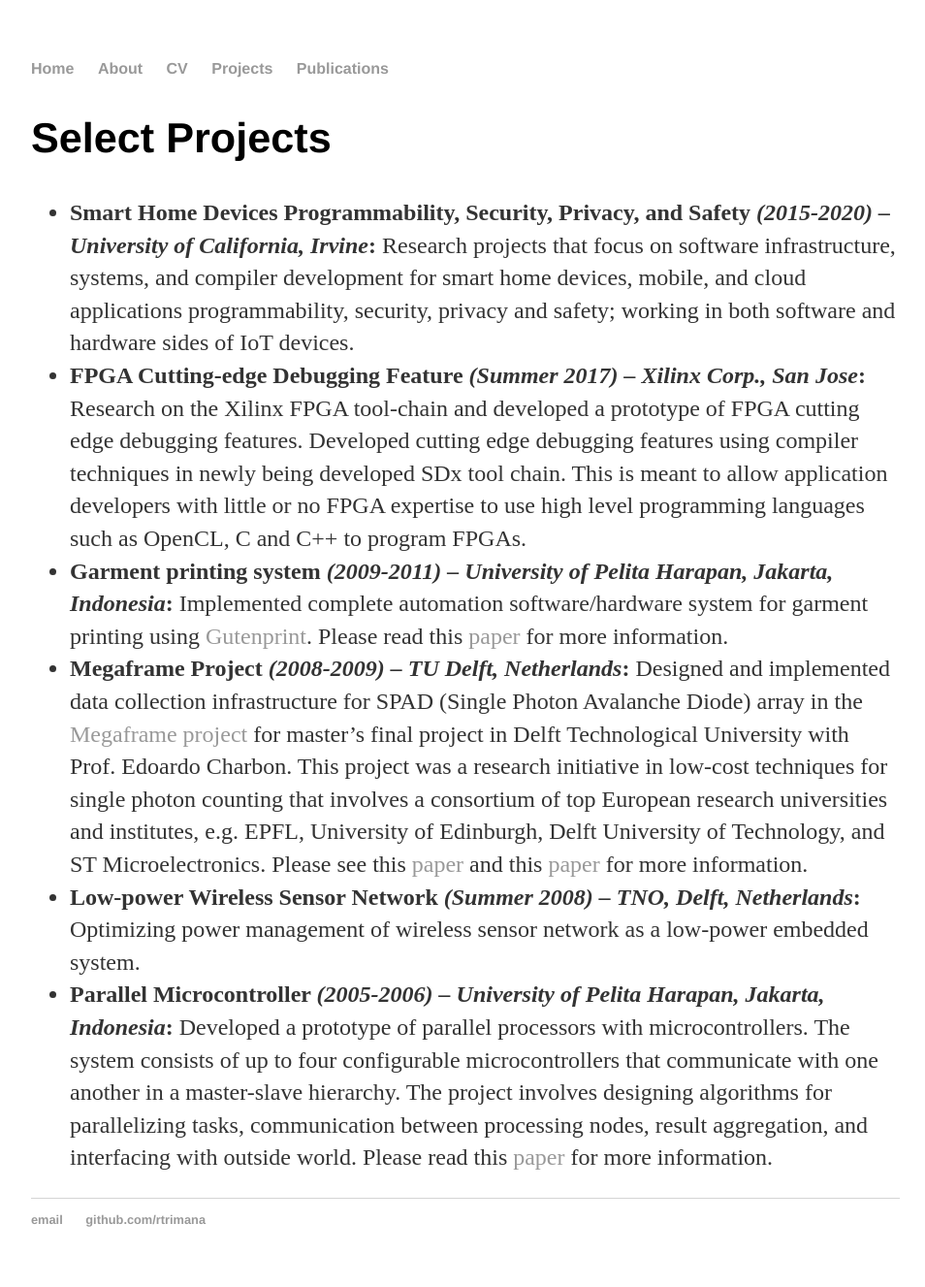
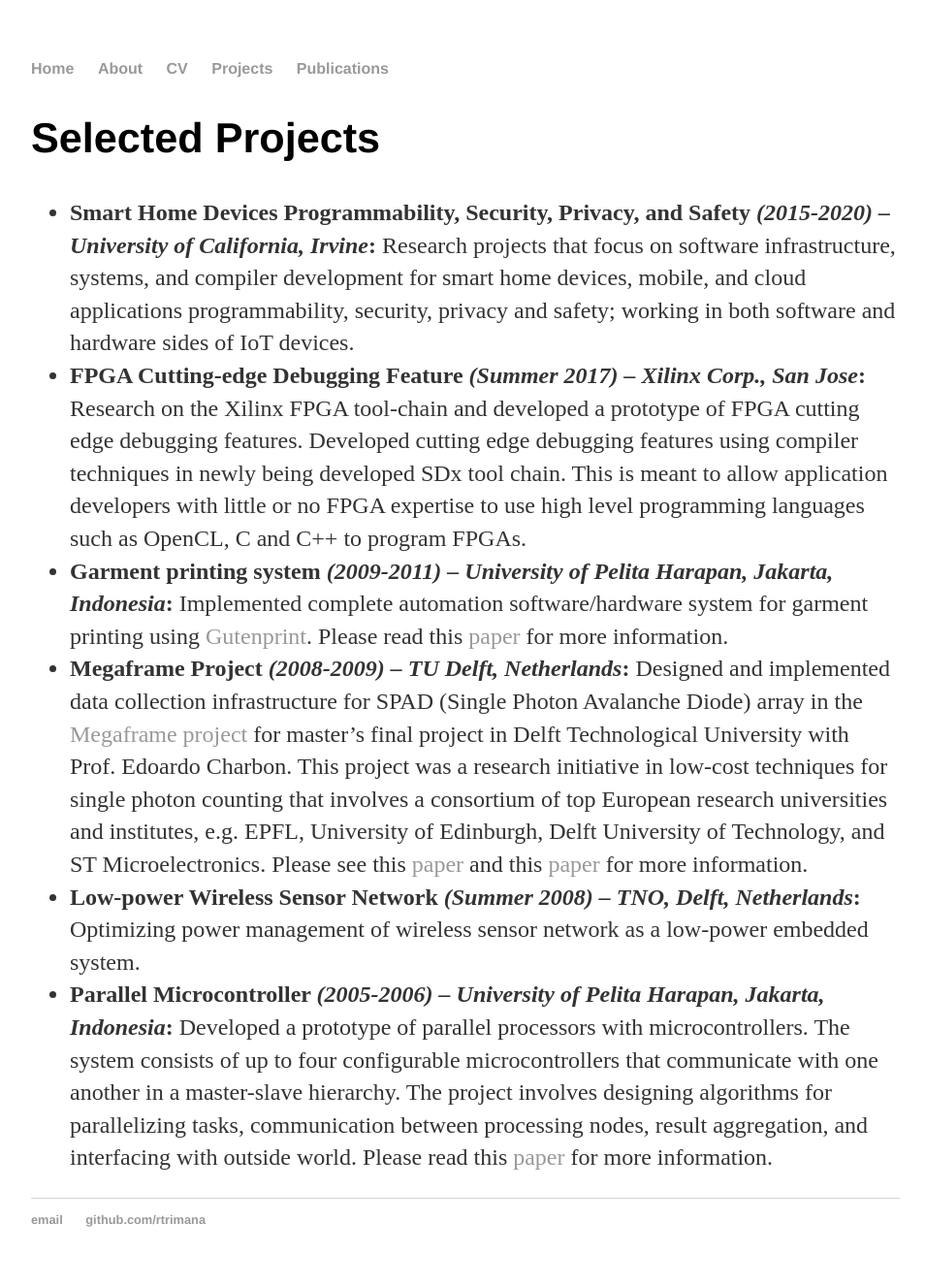
Before and after one commit to rtrimana/rahmaditrimananda.github.io, a Jekyll site: the page built from projects/index.html, in a window 1280 px wide. Shown: the whole page at 97% size, without its empty margins (160-1114 px from the left). Built offline with Jekyll 4.4.1, drawn with Linux system fonts in a browser that asks for light colours.

Commit message:
Update index.html

```diff
--- a/projects/index.html
+++ b/projects/index.html
@@ -3,7 +3,7 @@
 title: Projects of Rahmadi Trimananda
 ---
 <div class="projects">
-	<h2>Select Projects</h2>
+	<h2>Selected Projects</h2>
 		<ul>
 			<li><strong>Smart Home Devices Programmability, Security, Privacy, and Safety <em>(2015-2020) – University of California, Irvine</em>:</strong> Research projects that focus on software infrastructure, systems, and compiler development for smart home devices, mobile, and cloud applications programmability, security, privacy and safety; working in both software and hardware sides of IoT devices.</li>
 			<li><strong>FPGA Cutting-edge Debugging Feature <em>(Summer 2017) – Xilinx Corp., San Jose</em>:</strong> Research on the Xilinx FPGA tool-chain and developed a prototype of FPGA cutting edge debugging features. Developed cutting edge debugging features using compiler techniques in newly being developed SDx tool chain. This is meant to allow application developers with little or no FPGA expertise to use high level programming languages such as OpenCL, C and C++ to program FPGAs.</li>
```
